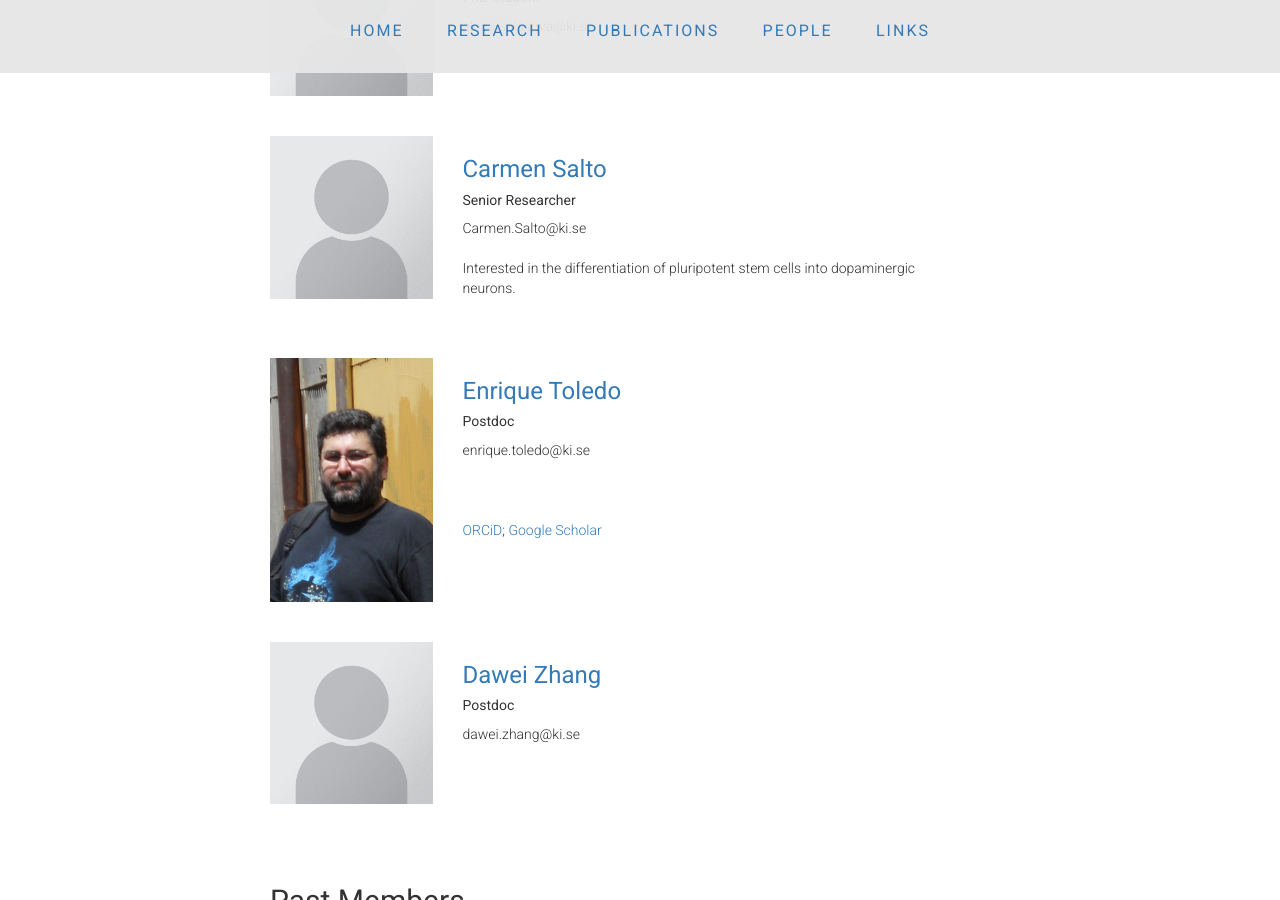
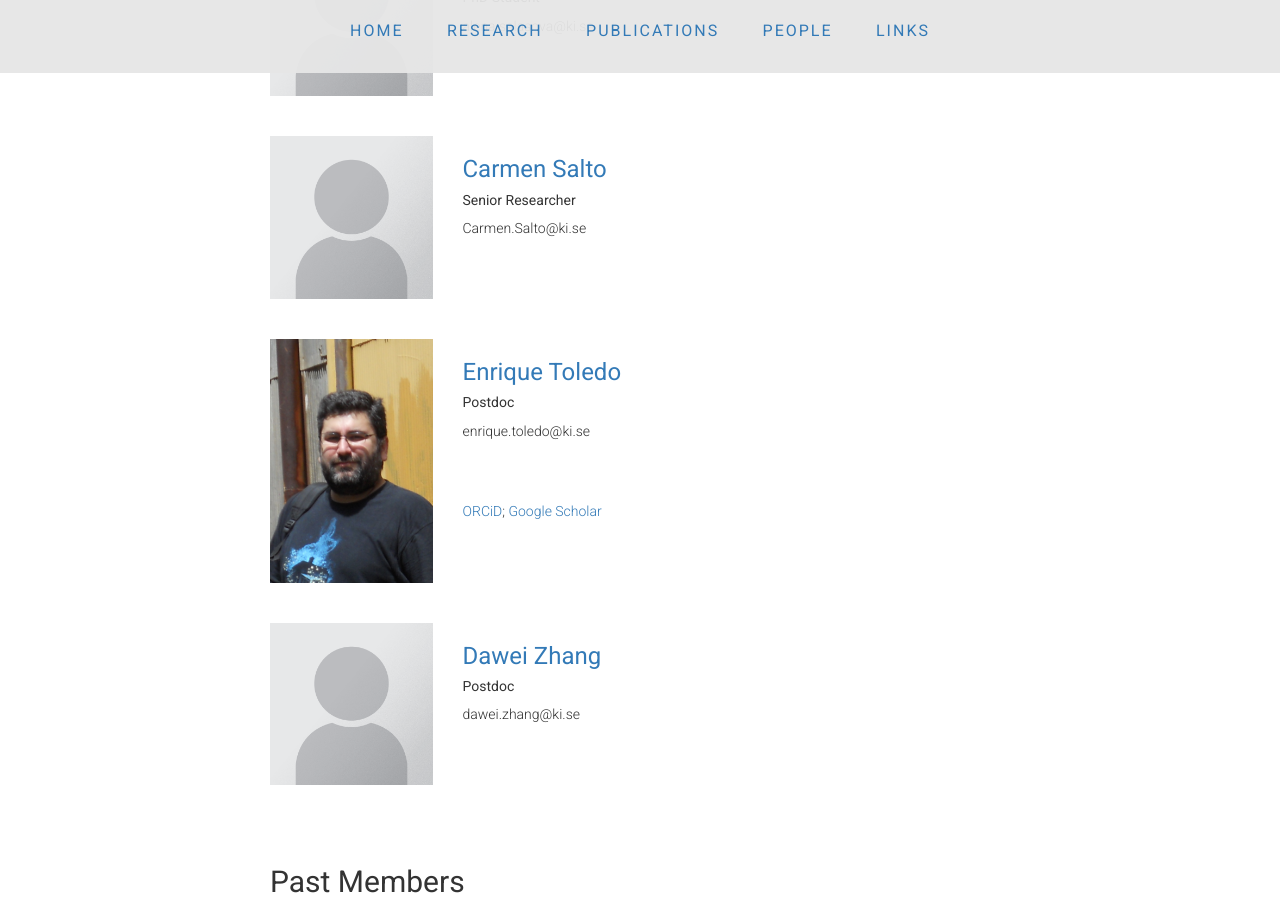
Before and after one commit to ArenasLab/arenaslab.github.io, a Jekyll site: the page people/index.html, which Jekyll copies as it is, in a window 1280 px wide and 900 px high, scrolled down 1080 px. Built offline with Jekyll 4.4.1, drawn with Linux system fonts in a browser that asks for light colours.

Commit message:
Update index.html

```diff
--- a/people/index.html
+++ b/people/index.html
@@ -120,7 +120,7 @@
                <p>Carmen.Salto@ki.se<br>
 
                <br>
-               Interested in the differentiation of pluripotent stem cells into dopaminergic neurons.
+
             <br><br>
 
 	    </p>
```
